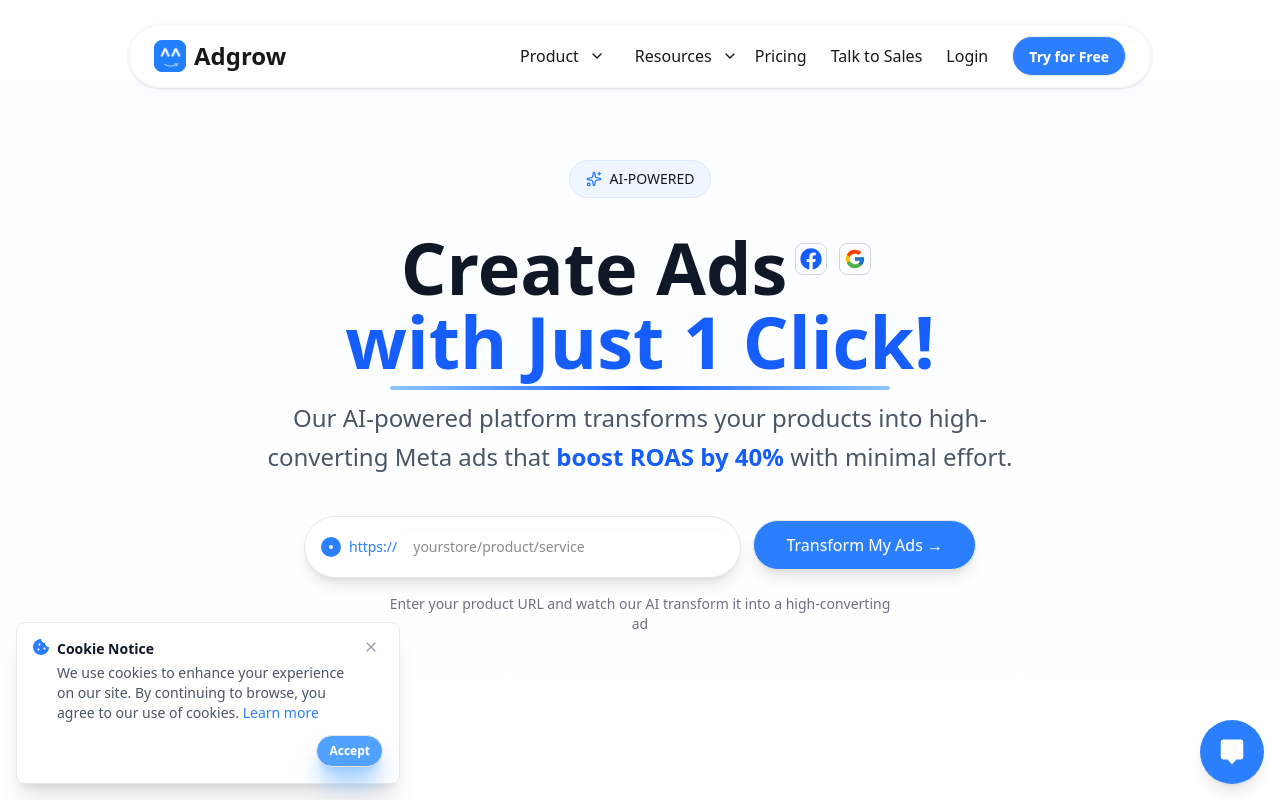
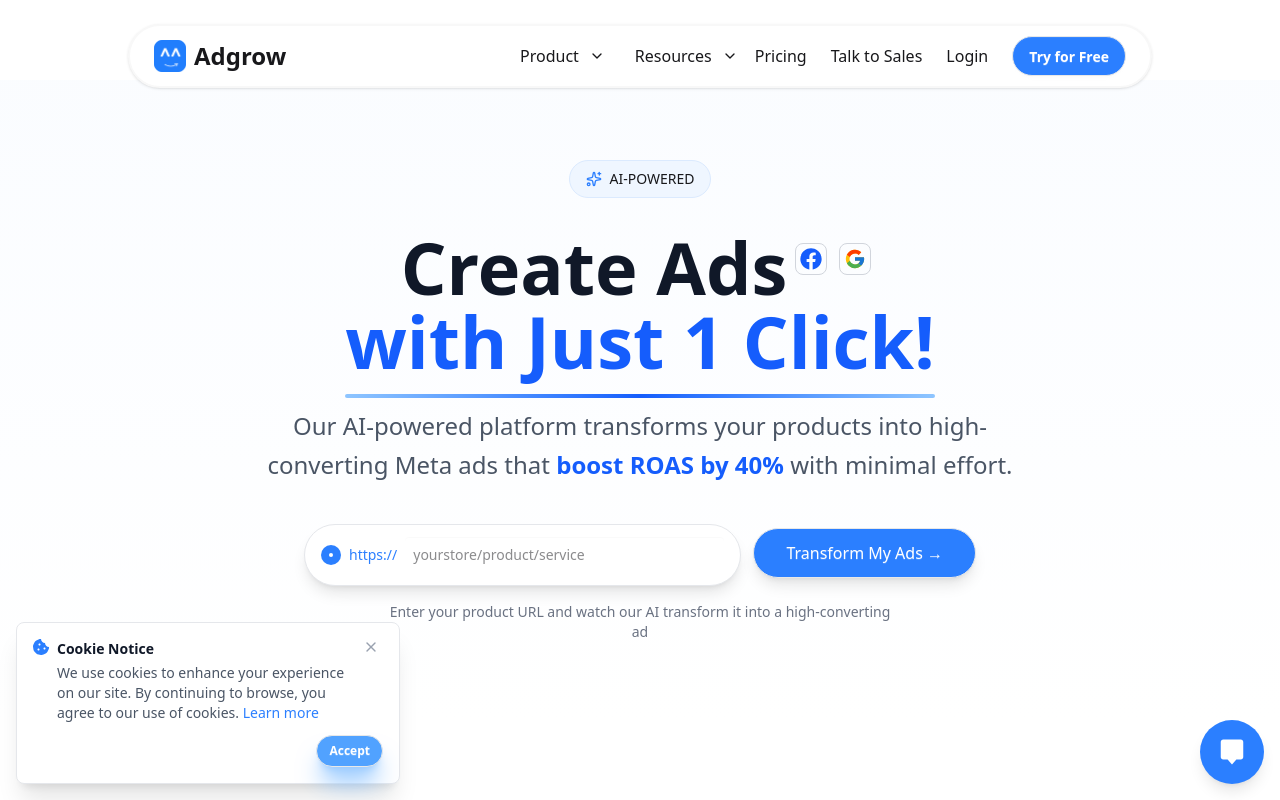
Before and after one commit to arman-miaa/adgrow, a React (Vite) app: page / in a window 1280 px wide. Shown: the top 800 px of the page. Built offline with nearby package versions, Linux system fonts and the light colour scheme.

Commit message:
some modified

```diff
--- a/src/components/home/Banner.jsx
+++ b/src/components/home/Banner.jsx
@@ -23,10 +23,12 @@ const Banner = () => {
             <FcGoogle className=" w-8 h-8 md:w-8 md:h-8 p-1 border border-gray-300 rounded-lg " />
           </span>
         </div>
-        <h1 className="text-4xl md:text-7xl  -mt-4 font-bold text-blue-600 leading-tight ">
-          with Just 1 Click!
-        </h1>
-        <hr className="w-2/5 mx-auto h-1 border-0 rounded bg-gradient-to-r from-blue-300 via-blue-600 to-blue-300" />
+        <div className="text-center">
+          <h1 className="text-4xl md:text-7xl -mt-4 font-bold text-blue-600 leading-tight inline-block relative">
+            with Just 1 Click!
+            <span className="block h-1 mt-2 rounded bg-gradient-to-r from-blue-300 via-blue-600 to-blue-300"></span>
+          </h1>
+        </div>
       </div>
 
       {/* Sub Text */}
@@ -44,7 +46,6 @@ const Banner = () => {
           <div className="flex-1 relative">
             <div className="flex items-center bg-white rounded-full shadow-lg border border-gray-200 px-4 py-4 md:py-3">
               <div className="flex items-center gap-2 text-blue-500 font-medium text-sm mr-2 flex-shrink-0">
-
                 <div className="w-5 h-5 rounded-full bg-blue-500 flex items-center justify-center">
                   <div className="w-1 h-1 bg-white rounded-full" />
                 </div>
```
